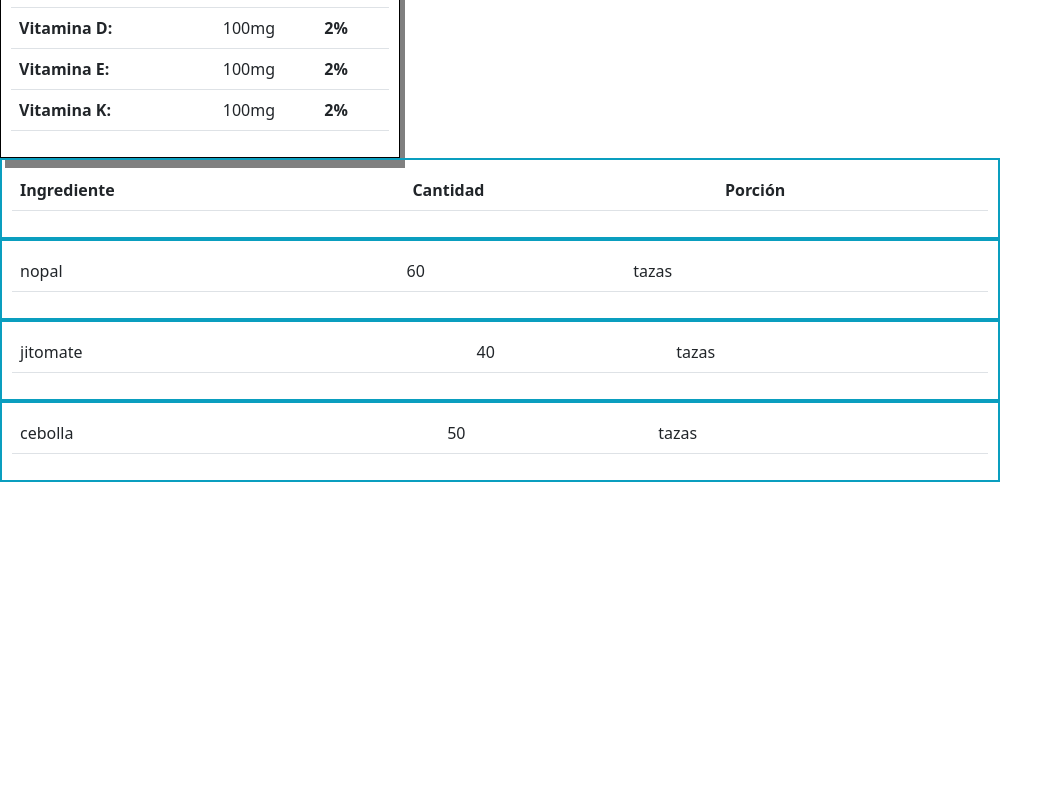
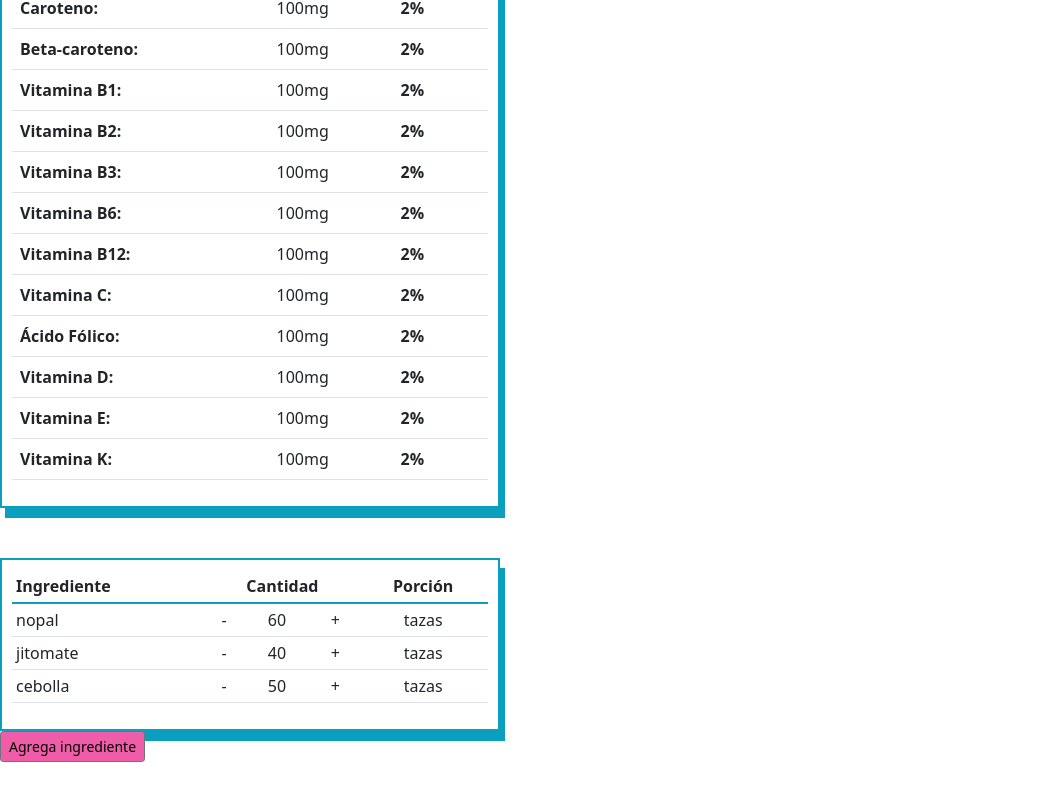
Before and after one commit to KoobenNutriapp/kooben-front, a React (Create React App) app: page / in a window 1280 px wide. Shown: the part 1680-2480 px from the top of the page, without its empty margins (0-1063 px from the left). Before the commit the page ends 2162 px from the top, so only its background shows below. Built offline with nearby package versions, Linux system fonts and the light colour scheme.

Commit message:
components Add functionality to Buttons with callbacks

```diff
--- a/src/App.js
+++ b/src/App.js
@@ -2,8 +2,7 @@ import './App.scss';
 import Buttons from "./components/Buttons/";
 import NutFactTable from './components/NutFactTable';
 import Pills from "./components/Pills/";
-import IngredientsStaticTable from "./components/IngredientsStaticTable/";
-import IngredientTableHeader from './components/IngredientsTableHeader';
+import IngredientsTable from "./components/IngredientsTable";
 
 function App() {
 
@@ -37,6 +36,23 @@ function App() {
     }
   ]
 
+  const newIngredient=[
+    {
+      name:"perejil",
+      equivalence:{
+        cup:50,
+        spoon:8,
+        piece:70,
+        gram:1
+      }
+    }
+  ]
+
+  const handleAddIngredient = (e) =>{
+    const join = [...ingredients,...newIngredient]
+    console.log(join);
+    return
+  }
 
 
   return (
@@ -58,11 +74,17 @@ function App() {
     // </div>
     <div className='title-container'>
       <h1 className='kooben-title'>K'óoben</h1>
+
+<div className="tempDivider"></div>
+
+
       <Buttons
         children="Haz favor de exportar"
         size="sm"
         color="mexican-pink"
       />
+
+<div className="tempDivider"></div>
 
       <Buttons
         children="Editar"
@@ -70,11 +92,15 @@ function App() {
         color="mayan-blue"
       />
 
+<div className="tempDivider"></div>
+
       <Pills
         children="high-fiber"
         color="success"
         pill={true}
       />
+
+<div className="tempDivider"></div>
 
       <Pills
         children="high-calories"
@@ -82,10 +108,14 @@ function App() {
         pill={true}
       />
 
+<div className="tempDivider"></div>
+
       <Pills
         children="high-cholesterol"
         color="danger"
       />
+
+<div className="tempDivider"></div>
 
       <NutFactTable
         portion={300}
@@ -157,16 +187,20 @@ function App() {
         dvVitK={2}
       />
 
-      <IngredientTableHeader />
+<div className="tempDivider"></div>
 
-      {ingredients.map(({name,equivalence})=>{
-        return <IngredientsStaticTable
-          name={name}
-          cups={equivalence.cup}
-          spoons={equivalence.spoon}
-          pieces={equivalence.piece}
-        />
-      })}
+      <IngredientsTable
+        ingredients={ingredients}
+      />
+
+      <Buttons
+        children="Agrega ingrediente"
+        size="sm"
+        color="mexican-pink"
+        callback={handleAddIngredient}
+      />
+
+<div className="tempDivider"></div>
 
     </div>
   );
--- a/src/App.scss
+++ b/src/App.scss
@@ -44,3 +44,7 @@
   font-family: 'Mayan';
   color: mayan-blue;
 }
+
+.tempDivider{
+  margin: 50px;
+}
--- a/src/components/Buttons/index.js
+++ b/src/components/Buttons/index.js
@@ -2,13 +2,15 @@ import { Button } from "reactstrap";
 import "./Buttons.scss";
 
 
-const Buttons = ({children,size,color}) => {
+const Buttons = ({children,size,color,callback}) => {
+  console.log(callback);
   return (
     <>
       <Button
         className={color}
         children={children}
-        size={size}>
+        size={size}
+        onClick={callback}>
       </Button>
     </>
   )};
--- a/src/components/IngredientsStaticTable/IngredientsStaticTable.scss
+++ /dev/null
@@ -1,7 +0,0 @@
-@import '../../styles/colors';
-
-.frame2{
-    border:2px $mayan-blue solid;
-    width: 1000px !important;
-    padding: 10px;
-}
--- a/src/components/IngredientsStaticTable/index.js
+++ /dev/null
@@ -1,20 +0,0 @@
-import { Table } from "reactstrap";
-import "./IngredientsStaticTable.scss";
-
-const IngredientsStaticTable = ({name,cups,spoons,pieces}) => {
-  console.log(name);
-  return (
-  <div className="frame2">
-    <Table hover>
-      <tbody>
-        <tr>
-          <td>{name}</td>
-          <td>{cups}</td>
-          <td>tazas</td>
-        </tr>
-      </tbody>
-    </Table>
-  </div>
-)};
-
-export default IngredientsStaticTable;
--- /dev/null
+++ b/src/components/IngredientsTable/IngredientsTable.scss
@@ -0,0 +1,20 @@
+@import '../../styles/colors';
+
+.frame{
+    border:2px $mayan-blue solid;
+    box-shadow: $mayan-blue 5px 10px;
+    width: 500px !important;
+    padding: 10px;
+}
+
+.thinLine{
+    border-bottom: 2px $mayan-blue solid ;
+}
+
+.center{
+    text-align: center;
+}
+
+.left{
+    text-align: left;
+}
--- /dev/null
+++ b/src/components/IngredientsTable/index.js
@@ -0,0 +1,32 @@
+import { Table } from "reactstrap";
+import "./IngredientsTable.scss";
+
+const IngredientsTable = ({ingredients}) => {
+  console.log(ingredients);
+
+  return (
+  <div className="frame">
+    <Table hover size="sm">
+      <thead>
+        <tr className="thinLine center">
+          <th className="left">Ingrediente</th>
+          <th colSpan="3">Cantidad</th>
+          <th>Porción</th>
+        </tr>
+      </thead>
+      <tbody>
+        {ingredients.map((item) =>{
+          return <tr className="center">
+            <td className="left">{item.name}</td>
+            <td> - </td>
+            <td>{item.equivalence.cup}</td>
+            <td> + </td>
+            <td>tazas</td>
+          </tr>
+        })}
+      </tbody>
+    </Table>
+  </div>
+)};
+
+export default IngredientsTable;
--- a/src/components/IngredientsTableHeader/IngredientsTableHeader.scss
+++ /dev/null
@@ -1,6 +0,0 @@
-@import '../../styles/colors';
-
-.frame2{
-    width: 1000px !important;
-    padding: 10px;
-}
--- a/src/components/IngredientsTableHeader/index.js
+++ /dev/null
@@ -1,19 +0,0 @@
-import { Table } from "reactstrap";
-import "./IngredientsTableHeader.scss";
-
-const IngredientTableHeader = () => {
-  return (
-  <div className="frame2">
-    <Table>
-      <thead>
-        <tr>
-          <th>Ingrediente</th>
-          <th>Cantidad</th>
-          <th>Porción</th>
-        </tr>
-      </thead>
-    </Table>
-</div>
-)};
-
-export default IngredientTableHeader;
```
